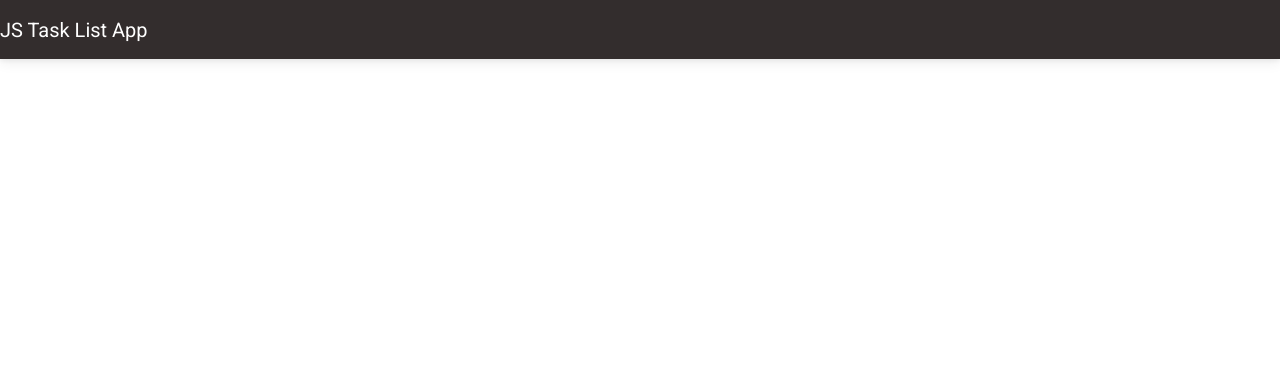
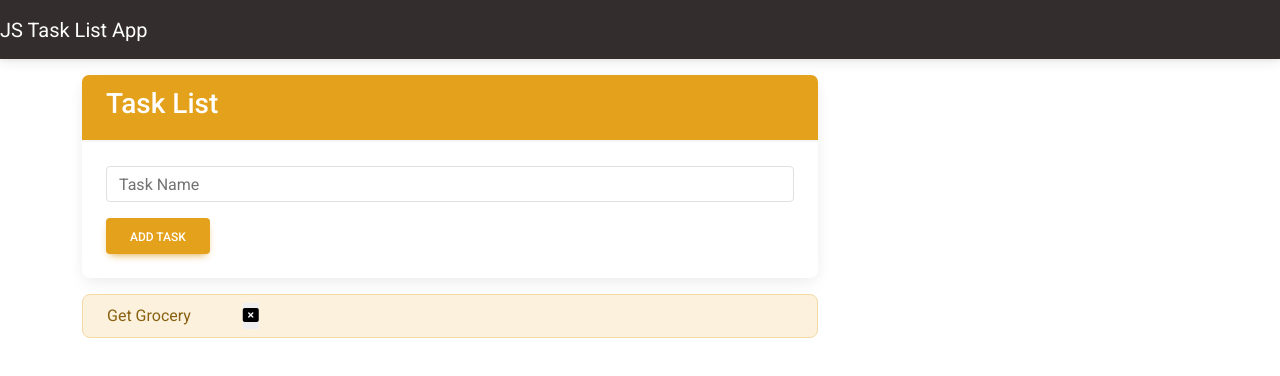
Before and after one commit to srirajkumark/JavaScript, a plain HTML site: page 27_JS_DOM_Task_List_App/index.html in a window 1280 px wide. Drawn offline with Linux system fonts and the light colour scheme.

Commit message:
HTML Code Update

```diff
--- a/27_JS_DOM_Task_List_App/index.html
+++ b/27_JS_DOM_Task_List_App/index.html
@@ -19,6 +19,44 @@
 
     <!-- Task List App -->
 
+    <div class="container mt-3">
+        <div class="row">
+            <div class="col-md-8">
+                <div class="card">
+                    <div class="card-header bg-warning text-white">
+                        <h3>Task List</h3>
+                    </div>
+                    <div class="card-body">
+                        <form>
+                            <div class="form-group mb-3">
+                                <input type="text" class="form-control" placeholder="Task Name">
+                            </div>
+                            <div>
+                                <input type="submit" value="Add Task" class="btn btn-warning">
+                            </div>
+                        </form>
+                    </div>
+                </div>
+            </div>
+        </div>
+    </div>
+
+    <!-- Task List Section -->
+    <div class="container mt-3">
+        <div class="row">
+            <div class="col-md-8">
+                <ul class="list-group">
+                    <li class="list-group-item list-group-item-action list-group-item-warning">
+                        <span class="font-weight-bold">Get Grocery</span>
+                        <button class="close ms-5" style="border: 0px; padding: 0px; ">
+                            <i class="fa fa-window-close"></i>
+                        </button>
+                    </li>
+                </ul>
+            </div>
+        </div>
+    </div>
+
     <!-- Bootstrap JS Files -->
     <script src="../BootStrap/js/mdb.es.min.js"></script>
     <script type="text/javascript" src="../BootStrap/js/mdb.umd.min.js"></script>
```
